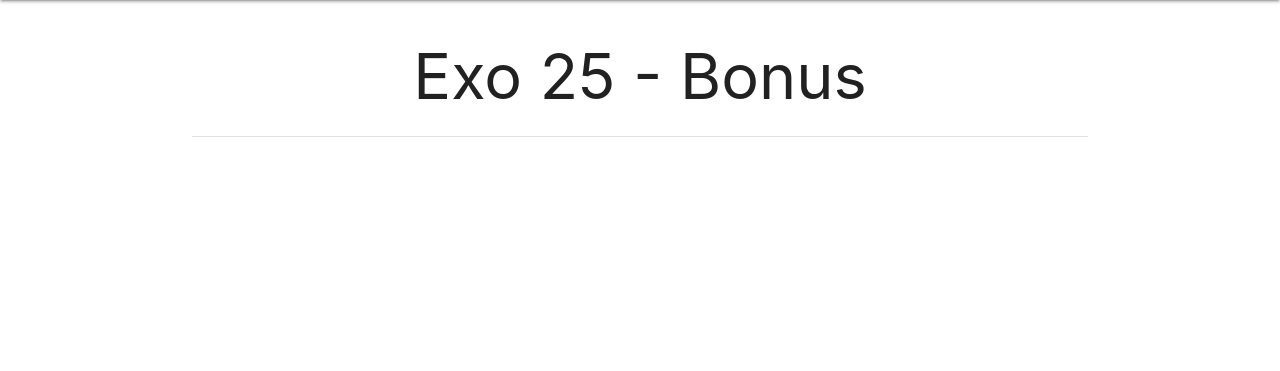
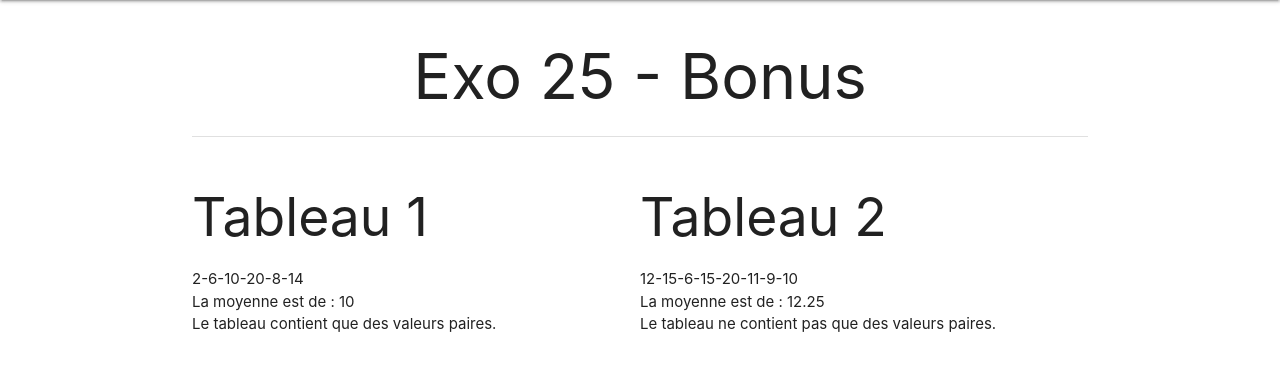
Before and after one commit to totomatix/CorrectionExosPHPCDA7, a PHP site: page /exercices/exo25/index.php in a window 1280 px wide. Shown: the part 64-435 px from the top of the page. Run offline with PHP 8.4, Linux system fonts and the light colour scheme.

Commit message:
Correction exos 25 et 26

```diff
--- a/exercices/exo25/index.php
+++ b/exercices/exo25/index.php
@@ -2,9 +2,43 @@
 $titre = "Exo 25 - Bonus"; // Mettre le titre de la page
 ?>
 <!-- mettre votre code ici -->
+<link rel="stylesheet" href="style.css">
 <?php
+require_once('../../functions/mesFonctions.php');
+
 
 ?>
+
+<div id="container_flex">
+    <div>
+        <h2>Tableau 1</h2>
+        <?php
+        $tab1 = [2,6,10,20,8,14];
+        afficherTableau($tab1);
+        echo '<br>';
+        echo 'La moyenne est de : ' . moyenne($tab1) . '<br>';
+        if (estTableauPair($tab1)) {
+            echo "Le tableau contient que des valeurs paires.";
+        } else {
+            echo 'Le tableau ne contient pas que des valeurs paires.';
+        }
+        ?>
+    </div>
+    <div>
+        <h2>Tableau 2</h2>
+        <?php
+        $tab2 = [12,15,6,15,20,11,9,10];
+        afficherTableau($tab2);
+        echo '<br>';
+        echo 'La moyenne est de : ' . moyenne($tab2) . '<br>';
+        if (estTableauPair($tab2)) {
+            echo "Le tableau contient que des valeurs paires.";
+        } else {
+            echo 'Le tableau ne contient pas que des valeurs paires.';
+        }
+        ?>
+    </div>
+</div>
 
 <?php
     /**
--- /dev/null
+++ b/exercices/exo25/style.css
@@ -0,0 +1,8 @@
+div#container_flex {
+    display: flex;
+    flex-direction: row;
+}
+
+div#container_flex > div {
+    width: 45vw;
+}
--- /dev/null
+++ b/functions/mesFonctions.php
@@ -0,0 +1,23 @@
+<?php
+// fonction renvoyant la moyenne des éléments du tableau en paramètre
+function moyenne(array $tab)
+{
+    return round(array_sum($tab)/count($tab),2);
+}
+
+function afficherTableau(array $tab)
+{
+    echo implode('-',$tab);
+}
+
+
+function estTableauPair(array $tab) : bool
+{
+    foreach ($tab as $value) {
+        if ($value % 2 != 0) {
+            return false;
+        }
+    }
+    return true;
+}
+?>
```
Also changed, not shown: exercices/exo26/index.php (+29 -0 lines).
